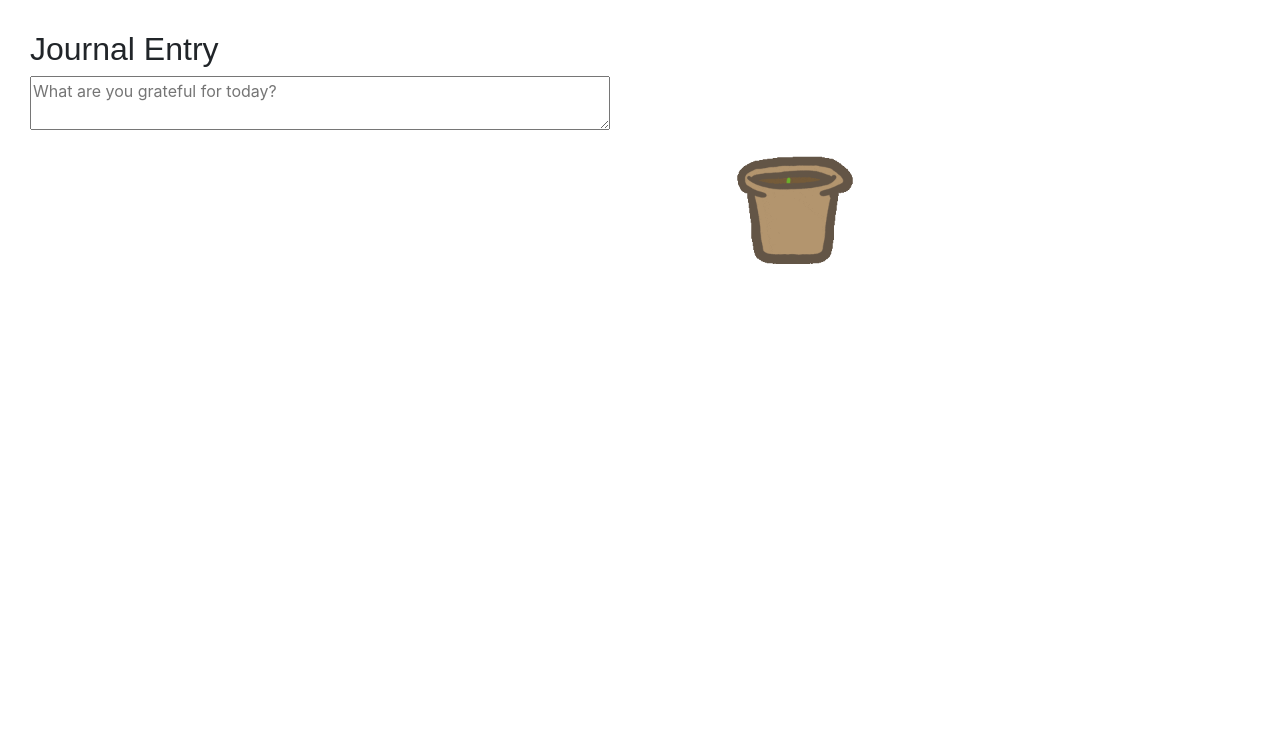
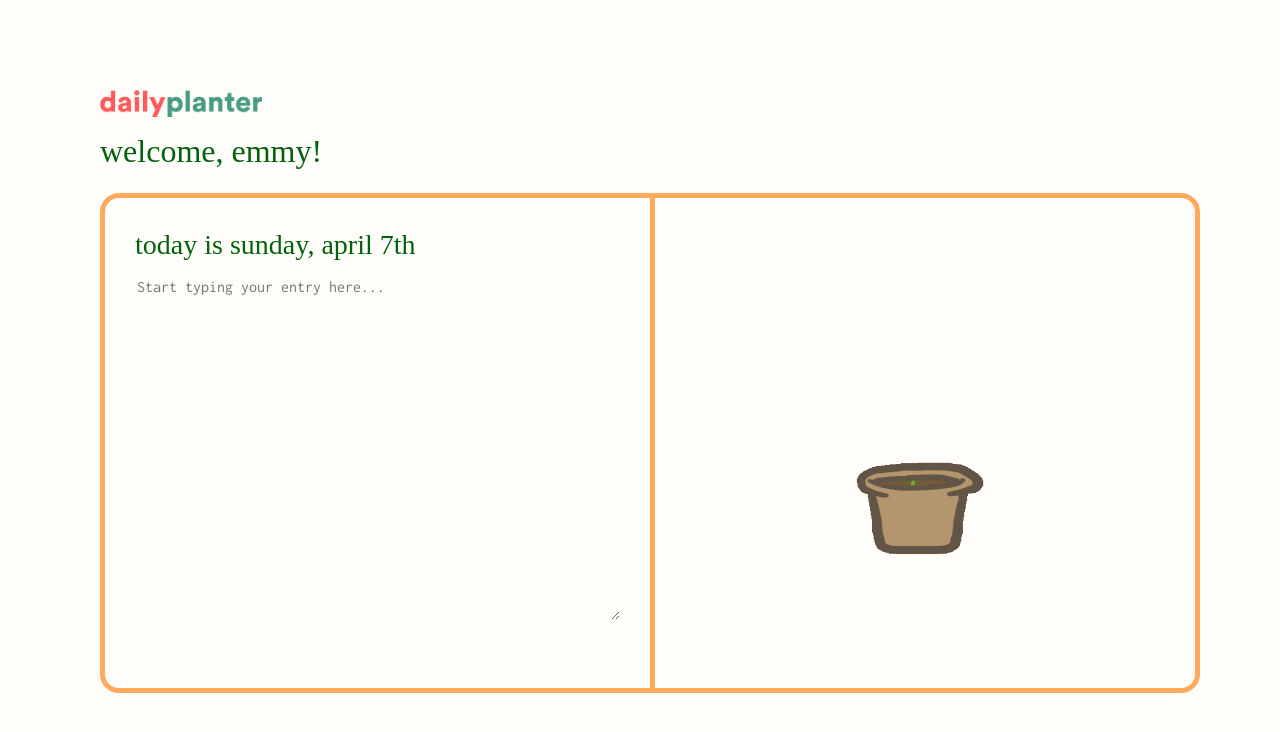
Before and after one commit to emmyc/daily-planter, a website: page index.html in a window 1280 px wide. Drawn offline with nearby package versions, Linux system fonts and the light colour scheme.

Commit message:
Final touches and positioning changes

```diff
--- a/index.html
+++ b/index.html
@@ -5,7 +5,10 @@
     <meta name="viewport" content="width=device-width, initial-scale=1.0">
     <meta http-equiv="X-UA-Compatible" content="ie=edge">
 
-    <title>Daily Planter</title>
+    <link href="https://fonts.googleapis.com/css?family=Inconsolata" rel="stylesheet">
+
+
+    <title>dailyplanter</title>
     <meta name="viewport" content="width=device-width, initial-scale=1" />
     <link
       rel="stylesheet"
@@ -13,17 +16,24 @@
       media="screen"
       href="main.css"
     />
+
     <script src="https://ajax.aspnetcdn.com/ajax/jQuery/jquery-3.3.1.min.js"></script>
 
     <link rel="stylesheet" href="https://stackpath.bootstrapcdn.com/bootstrap/4.3.1/css/bootstrap.min.css" integrity="sha384-ggOyR0iXCbMQv3Xipma34MD+dH/1fQ784/j6cY/iJTQUOhcWr7x9JvoRxT2MZw1T" crossorigin="anonymous">
     <script src="https://stackpath.bootstrapcdn.com/bootstrap/4.3.1/js/bootstrap.min.js" integrity="sha384-JjSmVgyd0p3pXB1rRibZUAYoIIy6OrQ6VrjIEaFf/nJGzIxFDsf4x0xIM+B07jRM" crossorigin="anonymous"></script>
 </head>
 
-<body>
+<body style="background-color:#FFFDFA">
+
+    <div class="everything">
+        <img src="assets/dailyplanter.png" id="daily-planter"/>
+        <div class="header-container">
+            <h2>welcome, emmy!</h2>
+        </div>
         <div class="main-container">
             <div class="entry-container">
-            <h2>Journal Entry</h2>
-            <textarea id="entry-text" placeholder="What are you grateful for today?"></textarea>
+                <h3>today is sunday, april 7th</h3>
+                <textarea id="entry-text" placeholder="Start typing your entry here..."></textarea>
             </div>
 
             <div class="display-container">
@@ -33,12 +43,16 @@
 
         </div>
 
+    </div>
+
+
 
 
 
     <!-- <script src="require.js"></script> -->
     <script src="sentimood.js"></script>
     <script src="main.js"></script>
+
 </body>
 
 
--- a/main.css
+++ b/main.css
@@ -1,21 +1,80 @@
 h2{
-    font-family: sans-serif;
+    font-size: 2em;
+    font-family: 'Circular Std';
     position: relative;
     display: inline-block;
+    color: #03630C;
+}
+h3{
+    font-family: 'Circular Std';
+    position: relative;
+    display: inline-block;
+    color: #03630C;
+    font-size: 12px;
 }
 
 textarea {
+    /* padding-left: 60px;
+
+    font-family: 'Inconsolata', monospace !important;
     -webkit-box-sizing: border-box;
     -moz-box-sizing: border-box;
     box-sizing: border-box;
 
     width: 100%;
-    height: 100%;
+    height: 600px;
+
+    background: url(http://i.stack.imgur.com/ynxjD.png) repeat-y;
+    font: 14px;
+    line-height: 45px;
+    padding: 2px 10px;
+    border: solid 1px #ddd; */
+    font-family: 'Inconsolata', monospace !important;
+    border: none;
+    width: 100%;
+    height: 350px;
+    line-height: 30px;
+    background-color: #FFFDFA;
+    border: none;
+    overflow: auto;
+    outline: none;
+
+    -webkit-box-shadow: none;
+    -moz-box-shadow: none;
+    box-shadow: none;
+
+    resize: none;
+
 }
 
+.everything{
+    margin: 0 auto;
+    max-width: 1200px;
+    max-height: 1000px;
+    padding: 60px;
+    padding-top: 90px;
+        font-size: 12px;
+
+
+}
 .main-container{
-    width: 100%;
     display: inline-block;
+
+    /* Rectangle */
+
+    position: absolute;
+    width: 1100px;
+    height: 500px;
+    /* left: 108px;
+    top: 424px; */
+    float: center;
+    margin-top: 15px;
+    border: 5px solid #FFA95A;
+    box-sizing: border-box;
+    border-radius: 19px;
+    border-left: -100px;
+    font-size: 16px;
+    line-height: 30px;
 
 }
 
@@ -24,14 +83,42 @@ textarea {
     border-left: 30px;
     float: left;
     width: 50%;
+
 }
 
 .display-container {
-    display: inline-block;
+    float: right;
+    display: flex;
+    justify-content: center;
+    align-items: center;
     width: 50%;
+    height: 490px;
+    border-left: 5px solid #FFA95A;
+
+}
+
+.display-container p{
+    font-size: 14px;
+    width: 200px;
 }
 
 #plant-image{
-    width: 50%;
-    height: 50%;
+    padding-top: 45px;
+    width: 65%;
+    height: 65%  ;
 }
+
+.welcome-text{
+    transition: opacity 2s ease-in;
+
+    border: 5px solid black;
+}
+
+#daily-planter{
+    height: 15%;
+    width: 15%;
+}
+
+.header-container{
+    padding-top: 15px;
+}
--- a/main.js
+++ b/main.js
@@ -1,12 +1,13 @@
 var sentimood = new Sentimood();
-var analysis = sentimood.analyze('Node is the best but i am sad');
-var positivity = sentimood.positivity('Python is excellent');
-var negativity = sentimood.negativity('PHP is bad');
-console.log(analysis);
+// var analysis = sentimood.analyze('Node is the best but i am sad');
+// var positivity = sentimood.positivity('Python is excellent');
+// var negativity = sentimood.negativity('PHP is bad');
+// console.log(analysis);
 
-var entry = document.getElementById('entry-text').value;
-var an2 = sentimood.analyze(entry);
-console.log(an2)
+// var entry = document.getElementById('entry-text').value;
+// var an2 = sentimood.analyze(entry);
+// console.log(an2)
+
 
 
 var plants = []; //Define array plant gif frames
@@ -20,6 +21,7 @@ for (i = 1; i <= 10; i++) {
 var score = 0;
 var currentFrame = 1;
 var frame = plants[currentFrame];
+
 
 $(document).ready(function(){
 
--- a/old/package.json
+++ b/package.json
@@ -17,6 +17,7 @@
   },
   "homepage": "https://github.com/emmyc/daily-planter#readme",
   "dependencies": {
+    "aos": "^3.0.0-beta.6",
     "requirejs": "^2.3.6",
     "sentiment": "^5.0.1"
   }
```
Also changed, not shown: assets/dailyplanter.png (added), home.html (added), 2 other files. Lines whose indentation alone changed are shown as unchanged.
